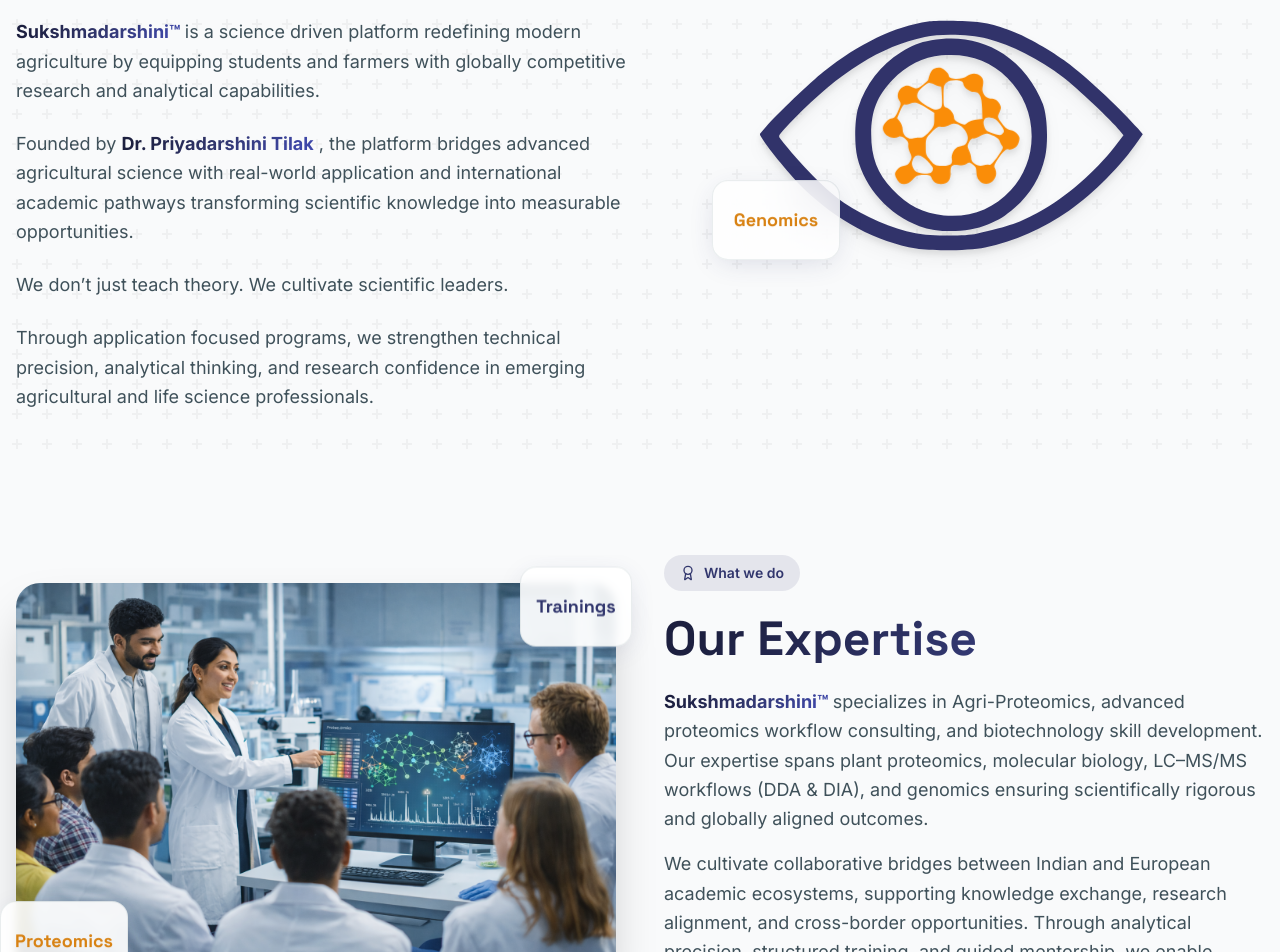
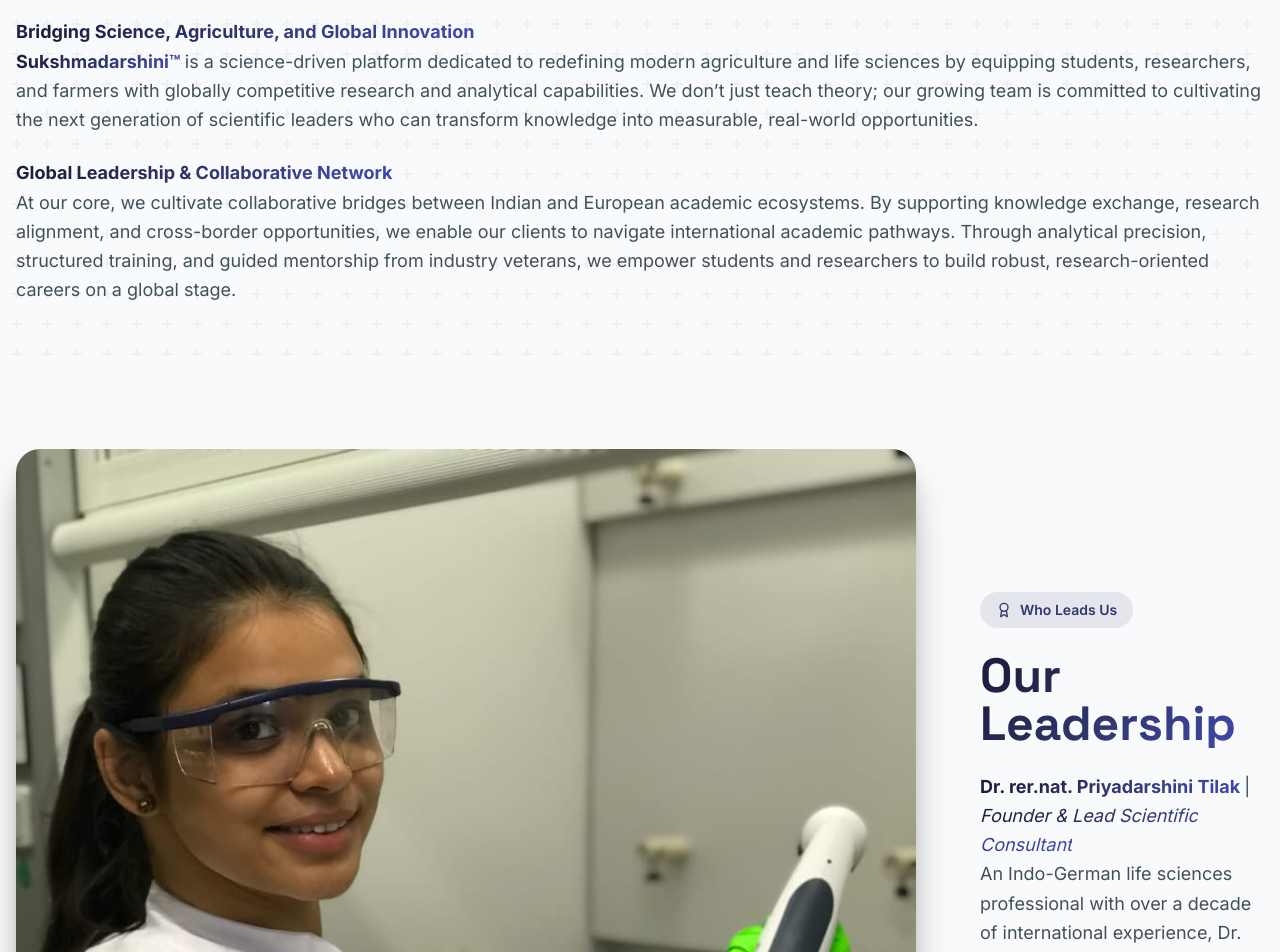
Before and after one commit to RiyaTorgal/biometrics_ui_project_nextjs, a Next.js app: page / in a window 1280 px wide. Shown: the part 1220-2172 px from the top of the page. Built offline with nearby package versions, Linux system fonts and the light colour scheme.

Commit message:
feat: update AboutSection and Expertise components with new content and layout adjustments; add Dr. Priyadarshini Tilak image

```diff
--- a/app/components/AboutSection.tsx
+++ b/app/components/AboutSection.tsx
@@ -49,7 +49,8 @@
       </div>
 
       <div className="container mx-auto px-4 relative z-10">
-        <div className="grid lg:grid-cols-2 items-center">
+        {/* <div className="grid lg:grid-cols-2 items-center"> */}
+          <div className="grid lg:grid-cols-1 items-center">
           {/* Left Content */}
           <div>
             <div className="inline-flex items-center gap-2 px-4 py-2 rounded-full bg-primary/10 text-primary mb-6">
@@ -63,37 +64,43 @@
               <span className="text-gradient block">Sukshmadarshini™</span>
             </h2>
             <p className="text-lg text-muted-foreground mb-6 leading-relaxed">
-              <span className="text-gradient font-bold">Sukshmadarshini™ </span>
-                is a science driven platform redefining modern agriculture by equipping students and farmers with globally competitive research and analytical capabilities.
+              <span className="text-gradient font-bold">Bridging Science, Agriculture, and Global Innovation</span> <br />
+<span className="text-gradient font-bold">Sukshmadarshini™ </span> is a science-driven platform dedicated to redefining modern agriculture and life sciences by equipping students, researchers, and farmers with globally competitive research and analytical capabilities. We don’t just teach theory; our growing team is committed to cultivating the next generation of scientific leaders who can transform knowledge into measurable, real-world opportunities.
+              {/* <span className="text-gradient font-bold">Sukshmadarshini™ </span>
+                is a science driven platform redefining modern agriculture by equipping students and farmers with globally competitive research and analytical capabilities. */}
             </p>
+            {/* <p className="text-lg text-muted-foreground mb-6 leading-relaxed">
+              <span className="text-gradient font-bold">Our Expertise & Focus</span><br />
+              Through our application based programs, we strengthen technical precision, analytical thinking, and research confidence in emerging professionals. <span className="text-gradient font-bold">Sukshmadarshini™ </span> specializes in crop consultation, advanced proteomics workflow consulting, and biotechnology skill development.
+              Founded by <span className="text-gradient font-bold">Dr. Priyadarshini Tilak</span> , the platform bridges advanced agricultural science with real-world application and international academic pathways transforming scientific knowledge into measurable opportunities.
+            </p> */}
+            {/* <p className="text-lg text-muted-foreground mb-6 leading-relaxed">
+              We don’t just teach theory. We cultivate scientific leaders.
+            </p> */}
             <p className="text-lg text-muted-foreground mb-6 leading-relaxed">
-              Founded by <span className="text-gradient font-bold">Dr. Priyadarshini Tilak</span> , the platform bridges advanced agricultural science with real-world application and international academic pathways transforming scientific knowledge into measurable opportunities.
-            </p>
-            <p className="text-lg text-muted-foreground mb-6 leading-relaxed">
-              We don’t just teach theory. We cultivate scientific leaders.
-            </p>
-            <p className="text-lg text-muted-foreground mb-6 leading-relaxed">
-              Through application focused programs, we strengthen technical precision, analytical thinking, and research confidence in emerging agricultural and life science professionals.
+              <span className="text-gradient font-bold">Global Leadership & Collaborative Network</span><br />
+              At our core, we cultivate collaborative bridges between Indian and European academic ecosystems. By supporting knowledge exchange, research alignment, and cross-border opportunities, we enable our clients to navigate international academic pathways. Through analytical precision, structured training, and guided mentorship from industry veterans, we empower students and researchers to build robust, research-oriented careers on a global stage.
+              {/* Through application focused programs, we strengthen technical precision, analytical thinking, and research confidence in emerging agricultural and life science professionals. */}
             </p>
           </div>
 
           {/* Right Visual */}
-          <div className="relative">
+          {/* <div className="relative">
             <div className="relative aspect-video max-w-md mx-auto">
               <div className="absolute inset-0 flex items-center justify-center">
                 <AnimatedLogo />
               </div>
 
 
-              {/* Floating elements */}
-              {/* <div className="absolute -top-4 -right-4 w-24 h-24 rounded-2xl glass-card shadow-soft flex items-center justify-center animate-float">
+              Floating elements
+              <div className="absolute -top-4 -right-4 w-24 h-24 rounded-2xl glass-card shadow-soft flex items-center justify-center animate-float">
                 <span className="font-display font-bold text-2xl text-primary">DNA</span>
-              </div> */}
+              </div>
               <div className="absolute -bottom-4 -left-4 w-32 h-20 rounded-2xl glass-card shadow-soft flex items-center justify-center animate-float" style={{ animationDelay: '-2s' }}>
                 <span className="font-display font-bold text-lg text-accent">Genomics</span>
               </div>
             </div>
-          </div>
+          </div> */}
         </div>
       </div>
     </section>
--- a/app/components/Expertise.tsx
+++ b/app/components/Expertise.tsx
@@ -43,18 +43,18 @@
       {/* <div className="absolute inset-0 dna-pattern opacity-50" /> */}
 
       <div className="container mx-auto px-4 relative z-10">
-        <div className="grid lg:grid-cols-2 gap-12 items-center">
+        <div className="grid lg:grid-cols-[auto_1fr] gap-16 items-center">
           {/* Left - Image */}
           <div className="relative">
-            <div className="relative max-w-2xl mx-auto">
+            <div className="max-w-[900px] mx-auto rounded-3xl shadow-xl">
               {/* Main image container */}
-              <div className="relative w-full h-full rounded-3xl overflow-hidden shadow-2xl">
+              <div className="relative w-full h-full rounded-3xl shadow-xl">
                 <Image
-                  src="/trainingSessions.png"
+                  src="/Dr. Priyadarshini Tilak.jpeg"
                   alt="Dr. Priyadarshini Tilak - Founder & CEO"
-                  width={900}
-                  height={1200}
-                  className="w-auto h-auto"
+                  width={650}
+                  height={950}
+                  className="w-full h-full object-cover rounded-3xl shadow-2xl"
                   priority
                 />
                 {/* Gradient overlay
@@ -63,12 +63,12 @@
               </div>
 
               {/* Floating elements */}
-              <div className="absolute -top-4 -right-4 w-28 h-20 rounded-2xl glass-card shadow-soft flex items-center justify-center animate-float bg-white/90 backdrop-blur-sm">
+              {/* <div className="absolute -top-4 -right-4 w-28 h-20 rounded-2xl glass-card shadow-soft flex items-center justify-center animate-float bg-white/90 backdrop-blur-sm">
                 <span className="font-display font-bold text-lg text-primary">Trainings</span>
-              </div>
-              <div className="absolute -bottom-4 -left-4 w-32 h-20 rounded-2xl glass-card shadow-soft flex items-center justify-center animate-float bg-white/90 backdrop-blur-sm" style={{ animationDelay: '-2s' }}>
+              </div> */}
+              {/* <div className="absolute -bottom-4 -left-4 w-32 h-20 rounded-2xl glass-card shadow-soft flex items-center justify-center animate-float bg-white/90 backdrop-blur-sm" style={{ animationDelay: '-2s' }}>
                 <span className="font-display font-bold text-lg text-accent">Proteomics</span>
-              </div>
+              </div> */}
             </div>
           </div>
 
@@ -76,18 +76,20 @@
           <div className="order-1 lg:order-2">
             <div className="inline-flex items-center gap-2 px-4 py-2 rounded-full bg-primary/10 text-primary mb-6">
               <Award className="w-4 h-4" />
-              <span className="text-sm font-semibold">What we do</span>
+              <span className="text-sm font-semibold">Who Leads Us</span>
             </div>
 
             <h2 className="font-display text-3xl md:text-4xl lg:text-5xl font-bold text-foreground mb-6">
-              <span className="text-gradient block">Our Expertise</span>
+              <span className="text-gradient block">Our Leadership</span>
             </h2>
 
             <p className="text-lg text-muted-foreground mb-4 leading-relaxed">
-              <span className="text-gradient font-bold">Sukshmadarshini™ </span>specializes in Agri-Proteomics, advanced proteomics workflow consulting, and biotechnology skill development. Our expertise spans plant proteomics, molecular biology, LC–MS/MS workflows (DDA & DIA), and genomics ensuring scientifically rigorous and globally aligned outcomes.
+              <span className="text-gradient font-bold">Dr. rer.nat. Priyadarshini Tilak </span>| <span className="text-gradient italic">Founder & Lead Scientific Consultant</span> <br />
+An Indo-German life sciences professional  with over a decade of international experience, Dr. Tilak holds a PhD in Plant Proteomics from Germany and an MTech from India. She combines deep technical expertise in proteomics and LC-MS workflows with a strong background in cross-border collaborations, strategic partnerships, and regulatory compliance (EU-MDR, GCP).
+              {/* <span className="text-gradient font-bold">Sukshmadarshini™ </span>specializes in Agri-Proteomics, advanced proteomics workflow consulting, and biotechnology skill development. Our expertise spans plant proteomics, molecular biology, LC–MS/MS workflows (DDA & DIA), and genomics ensuring scientifically rigorous and globally aligned outcomes. */}
             </p>
             <p className="text-lg text-muted-foreground mb-4 leading-relaxed">
-              We cultivate collaborative bridges between Indian and European academic ecosystems, supporting knowledge exchange, research alignment, and cross-border opportunities. Through analytical precision, structured training, and guided mentorship, we enable students and researchers to build strong, research-oriented careers.
+              Her vision guides the Sukshmadarshini™ team in bridging academia and industry, ultimately connecting Indian scientific talent with European opportunities through scientifically rigorous, market-oriented initiatives.
             </p>
           </div>
         </div>
```
Also changed, not shown: public/Dr. Priyadarshini Tilak.jpeg (added).
